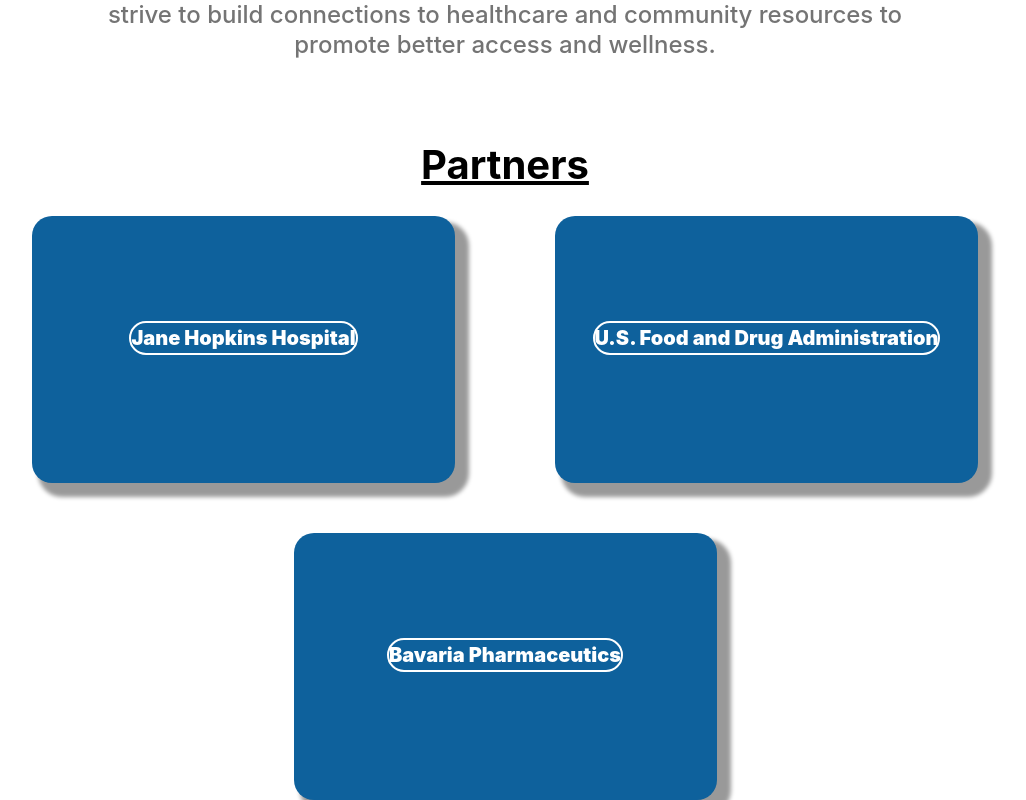
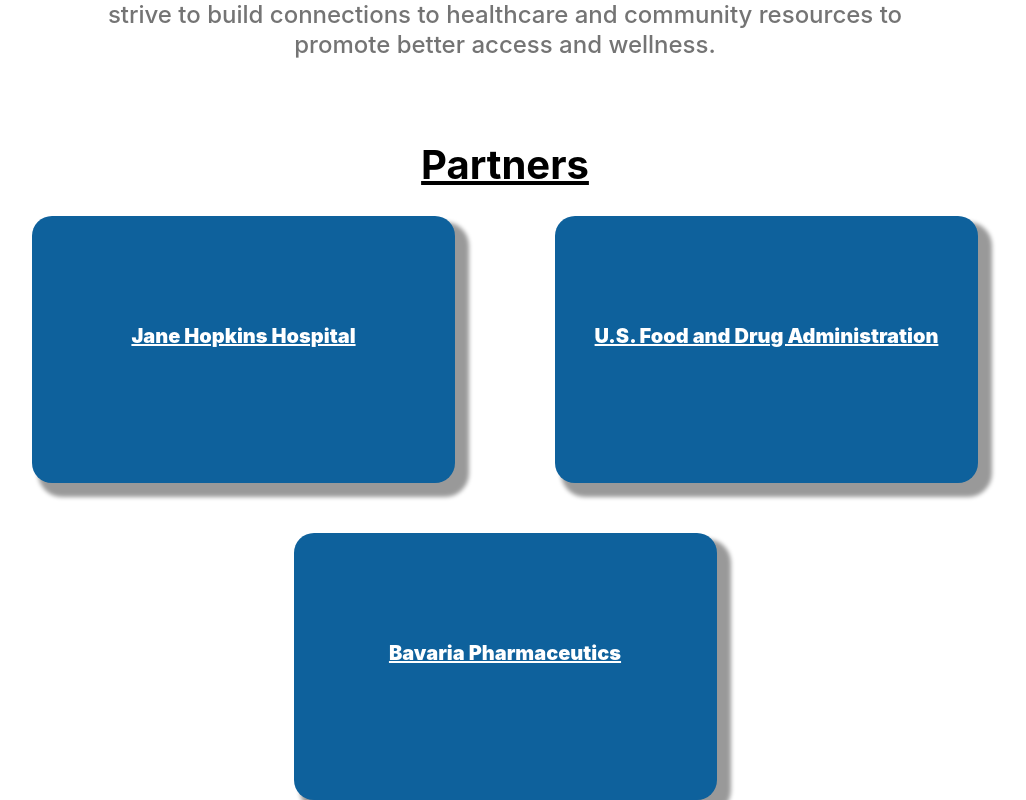
Before and after one commit to Angkaram/Pharmaceutical-Study-Web-App-Project, a React (Create React App) app: page / in a window 1280 px wide. Shown: the part 375-1175 px from the top of the page, without its empty margins (135-1161 px from the left). Built offline with nearby package versions, Linux system fonts and the light colour scheme; no server answers.

Commit message:
UI fixes and enhancements such as the homepage tile flipping for more info. Framework of the Manage Study Page for the Doctor. Will continue soon

```diff
--- a/src/App.js
+++ b/src/App.js
@@ -10,6 +10,7 @@
 import DoctorView from "./components/DoctorView";
 import FDAView from "./components/FDAView";
 import BavariaView from "./components/BavariaView";
+import ManageStudyView from "./components/ManageStudyView";
 
 function App() {
 
@@ -24,6 +25,7 @@
           <Route path = "/DoctorView" element = {<DoctorView />} />
           <Route path = "/FDAView" element = {<FDAView />} />
           <Route path = "/BavariaView" element = {<BavariaView />} />
+          <Route path = "/ManageStudyView" element = {<ManageStudyView />} />
 
         </Routes>
   </BrowserRouter>
--- a/src/components/DoctorView.jsx
+++ b/src/components/DoctorView.jsx
@@ -20,8 +20,6 @@
     await signOut(auth);
     navigate("/");
   };
-
-
 
   const [nameSearch, setNameSearch] = useState("");
   const [insuranceSearch, setInsuranceSearch] = useState("");
@@ -78,9 +76,7 @@
       <div className='patientSearchBoxName'>Patient Search</div>
       <div className='searchUndoLocations'>
 
-
       <button onClick = {clearSearch} className='searchButton'> Clear Search </button>
-
 
       </div>
       <div className='patientNameSearch'>
--- /dev/null
+++ b/src/components/ManageStudyView.jsx
@@ -0,0 +1,38 @@
+import { useLocation } from 'react-router-dom';
+import './loginprompt.css';
+import "./loginprompt.js";
+import './home.css';
+import { signOut } from "firebase/auth";
+import { auth } from "./firebase-config";
+import { useNavigate, Link } from "react-router-dom";
+import './DoctorView.css';
+import View from "./States_Views";
+
+function ManageStudyView() {
+
+  const location = useLocation();
+  const { user } = location.state;  //LogOut not working yet
+  const navigate = useNavigate();
+  const logout = async () => {
+    await signOut(auth);
+    navigate("/");
+  };
+
+  console.log(user?.email);
+  return (
+<div className='managePatient'>
+    <div className='doctorNavbar'>
+
+      <div className='doctorViewTitle'>
+        <div className='janeHopkinsTitleText'>Jane Hopkins</div>
+        <div className='hospitalTitleText'>Hospital</div>
+      </div>
+      <div className='displayEmail'>{user?.email}</div>
+      <button className='signOutButton' onClick={logout}>
+        <div className='signOutIcon'></div>
+        <div className='signOutText'>Sign Out</div>
+      </button>
+    </div>
+</div>)}
+
+export default ManageStudyView;
--- a/src/components/Navbar.js
+++ b/src/components/Navbar.js
@@ -47,18 +47,29 @@
             </div>
 
             <body className="organizations">
+
                 {/* could probably change these from p tags to a href tags to make it interactable */}
                 <div className="background-hospital">
                     <p className="hospital">Jane Hopkins Hospital</p>
+                    <div className="back">
+                        <h1 style={{color: '#0E619C'}}>Compassionate care for all. Here is where the healing begins.</h1>
+                    </div>
                 </div>
 
                 <div className="background-fda">
                     <p className="fda">U.S. Food and Drug Administration</p>
+                    <div className="back">
+                        <h1 style={{color: '#0E619C'}}>Ensuring our wellness for decades, the FDA holds all entities accountable at the highest of standards.</h1>
+                    </div>
                 </div>
 
                 <div className="background-bavaria">
                     <p className="bavaria">Bavaria Pharmaceutics</p>
+                    <div className="back">
+                        <h1 style={{color: '#0E619C'}}>At the cutting edge of pharmaceutical research, Bavaria strives to give everyone a healthier tomorrow.</h1>
                     </div>
+                </div>
+
             </body>
 
         </body>
--- a/src/components/States_Views.js
+++ b/src/components/States_Views.js
@@ -11,7 +11,7 @@
 import './FDAHomePage.css';
 import './BavariaHomePage.css';
 import ShipmentsButton from './ShipmentsButton';
-
+import ManageStudyView from './ManageStudyView';
 
 let view;
 
@@ -77,11 +77,14 @@
   );
 };
 
-// what is shown on DoctorView
+// what is shown on DoctorHomePage
 function DoctorHomePage({ user, LogOut}) {
   const navigate = useNavigate();
   const DoctorView = () => {
     navigate("/DoctorView", { state: { user } });
+  };
+  const handleManageStudyView = () => {
+    navigate("/ManageStudyView", { state: { user } });
   };
 
   console.log(user?.email);
@@ -109,11 +112,15 @@
       </div>
       <div className="box">
         <div className="button-container">
+          <button className="buttons" onClick={() => handleManageStudyView(user)}><h3>Manage Study</h3></button>
+        </div>
+      </div>
+        <div className="box">
+          <div className="button-container">
             <button className="buttons" onClick={() => DoctorView(user)}><h3>Manage Patients</h3></button>
           </div>
         </div>
   </div>
-
 </div>
 </div>
   );
--- a/src/components/home.css
+++ b/src/components/home.css
@@ -194,8 +194,7 @@
 
 .organizations .bavaria, .fda, .hospital {
   display:inline-block;
-  border: 2px solid white;
-  border-radius: 36px;
+  text-decoration: underline;
   font-weight: 900;
   font-size: 20px;
   line-height: 30px;
@@ -205,8 +204,6 @@
   margin-top:25%;
 
 }
-
-
 
 .background-bavaria, .background-fda, .background-hospital {
   display: inline-block;
@@ -231,6 +228,7 @@
 /* flip animation on hover */
 .background-bavaria:hover, .background-fda:hover, .background-hospital:hover {
   transform: rotateY(180deg);
+  transition-delay: 0.3s; /* add a 0.3s delay before flipping back */
 }
 
 /* backface of the tile */
```
Lines whose indentation alone changed are shown as unchanged.
